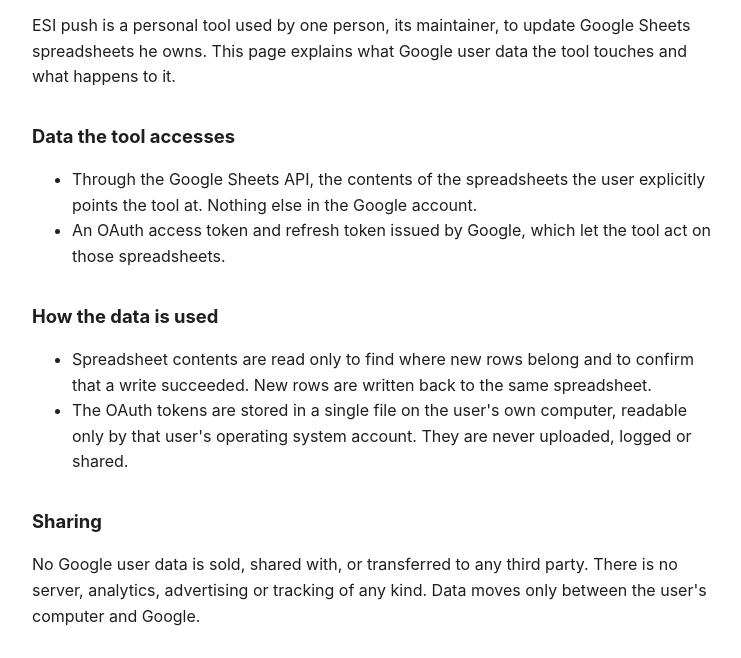
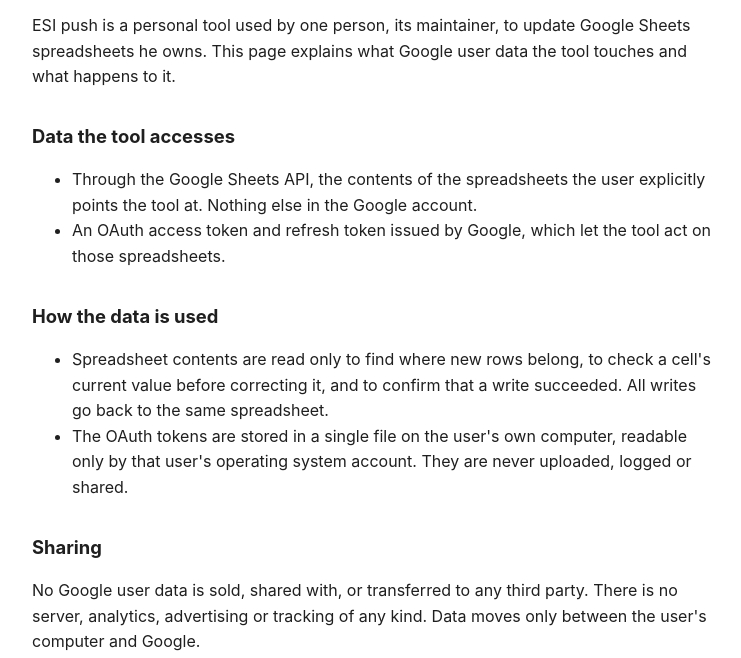
Before and after one commit to ShashankKarpal/app-policies, a plain HTML site: page esi-push/privacy.html in a window 1280 px wide. Shown: the part 126-784 px from the top of the page, without its empty margins (268-1009 px from the left). Drawn offline with Linux system fonts and the light colour scheme.

Commit message:
Describe cell corrections as well as appends
The tool also corrects specific existing cells after checking their
current value; say so on both pages.

```diff
--- a/esi-push/privacy.html
+++ b/esi-push/privacy.html
@@ -25,9 +25,9 @@
 
 <h2>How the data is used</h2>
 <ul>
-<li>Spreadsheet contents are read only to find where new rows belong and to
-confirm that a write succeeded. New rows are written back to the same
-spreadsheet.</li>
+<li>Spreadsheet contents are read only to find where new rows belong, to
+check a cell's current value before correcting it, and to confirm that a
+write succeeded. All writes go back to the same spreadsheet.</li>
 <li>The OAuth tokens are stored in a single file on the user's own computer,
 readable only by that user's operating system account. They are never
 uploaded, logged or shared.</li>
```
Also changed, not shown: esi-push/index.html (+3 -2 lines).
